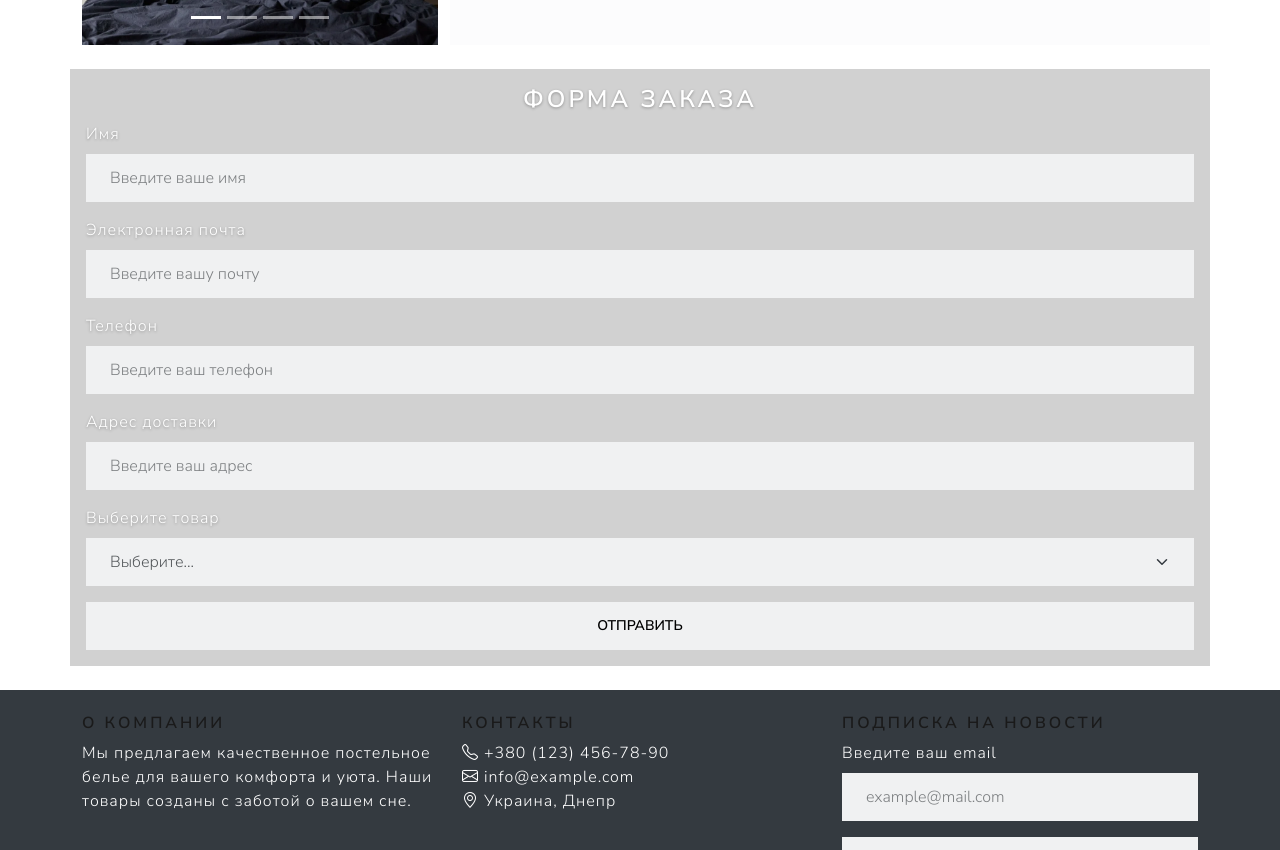
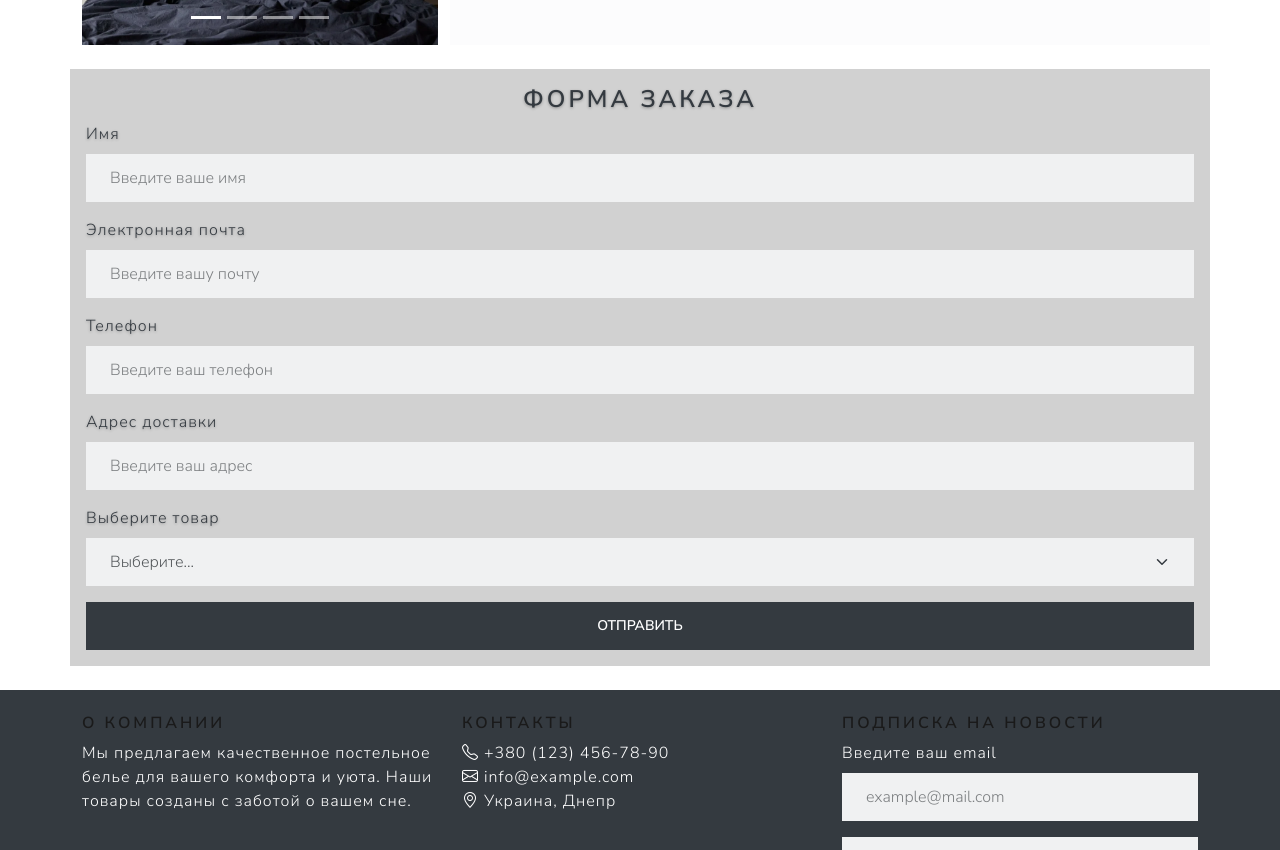
Before and after one commit to MrJim1231/home-work-14, a website: page index.html in a window 1280 px wide. Shown: the part 569-1419 px from the top of the page. Drawn offline with nearby package versions, Linux system fonts and the light colour scheme.

Commit message:
chaged some style form

```diff
--- a/index.html
+++ b/index.html
@@ -166,26 +166,26 @@
       </div>
       <!-- Right section -->
       <div class="bg-primary-subtle col-xxl-2 col-xl-12 col-lg-6 mb-4 p-3">
-        <h3 class="text-center text-white text-shadow">Форма заказа</h3>
+        <h3 class="text-center text-dark text-shadow">Форма заказа</h3>
         <form class="text-shadow">
           <div class="mb-3">
-            <label for="name" class="form-label text-white">Имя</label>
+            <label for="name" class="form-label text-dark">Имя</label>
             <input type="text" class="form-control" id="name" placeholder="Введите ваше имя">
           </div>
           <div class="mb-3">
-            <label for="email" class="form-label text-white">Электронная почта</label>
+            <label for="email" class="form-label text-dark">Электронная почта</label>
             <input type="email" class="form-control" id="email" placeholder="Введите вашу почту">
           </div>
           <div class="mb-3">
-            <label for="phone" class="form-label text-white">Телефон</label>
+            <label for="phone" class="form-label text-dark">Телефон</label>
             <input type="tel" class="form-control" id="phone" placeholder="Введите ваш телефон">
           </div>
           <div class="mb-3">
-            <label for="address" class="form-label text-white">Адрес доставки</label>
+            <label for="address" class="form-label text-dark">Адрес доставки</label>
             <input type="text" class="form-control" id="address" placeholder="Введите ваш адрес">
           </div>
           <div class="mb-3">
-            <label for="product" class="form-label text-white">Выберите товар</label>
+            <label for="product" class="form-label text-dark">Выберите товар</label>
             <select class="form-select" id="product">
               <option selected>Выберите...</option>
               <option value="Комплекты">Комплекты</option>
@@ -194,7 +194,7 @@
               <option value="Простыни">Простыни</option>
             </select>
           </div>
-          <button type="submit" class="btn btn-light w-100">Отправить</button>
+          <button type="submit" class="btn btn-dark w-100">Отправить</button>
         </form>
       </div>
     </div>
```
